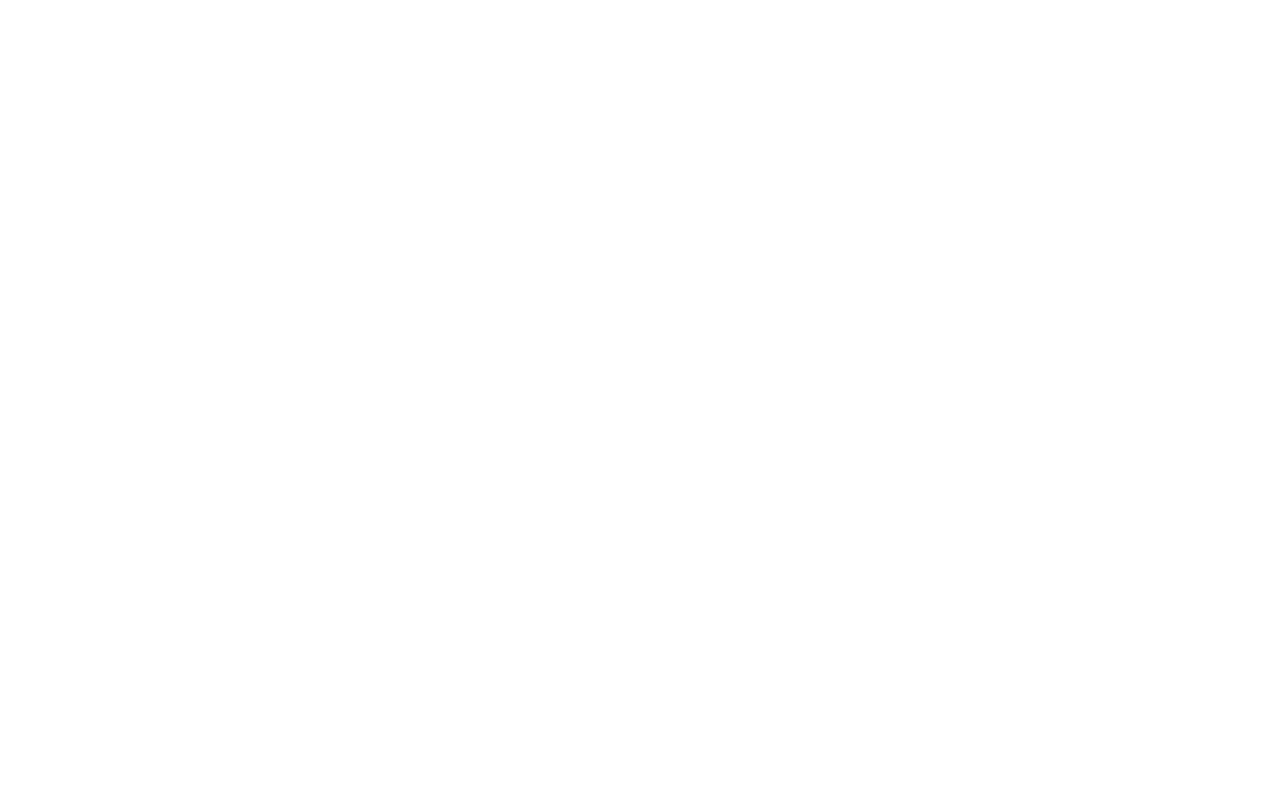
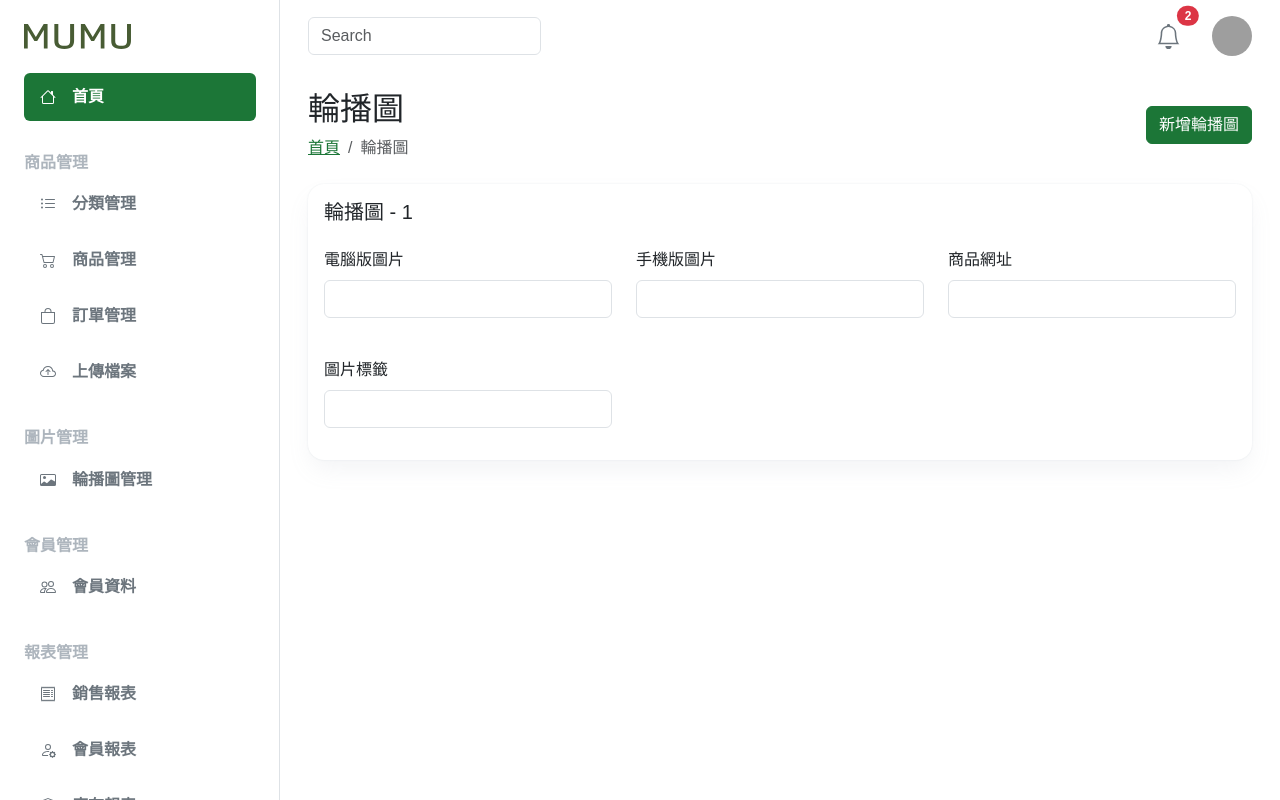
Before and after one commit to ws-luke/mumuadmin, a Vue app: page /admin/carousel in a window 1280 px wide. Before the commit this address had no page. Built offline with nearby package versions, Linux system fonts and the light colour scheme; grey boxes are pictures that could not be loaded.

Commit message:
新增輪播圖頁面 尚未完成功能

```diff
--- a/src/components/LeftMenuView.vue
+++ b/src/components/LeftMenuView.vue
@@ -95,6 +95,16 @@ import LogoComponent from '@/components/LogoComponent.vue'
                 <path d="M4.406 3.342A5.53 5.53 0 0 1 8 2c2.69 0 4.923 2 5.166 4.579C14.758 6.804 16 8.137 16 9.773 16 11.569 14.502 13 12.687 13H3.781C1.708 13 0 11.366 0 9.318c0-1.763 1.266-3.223 2.942-3.593.143-.863.698-1.723 1.464-2.383m.653.757c-.757.653-1.153 1.44-1.153 2.056v.448l-.445.049C2.064 6.805 1 7.952 1 9.318 1 10.785 2.23 12 3.781 12h8.906C13.98 12 15 10.988 15 9.773c0-1.216-1.02-2.228-2.313-2.228h-.5v-.5C12.188 4.825 10.328 3 8 3a4.53 4.53 0 0 0-2.941 1.1z"/>
               </svg>
               <span>上傳檔案</span>
+            </router-link>
+          </li>
+          <h5 class="fs-6 fw-bold mt-4 listTitle">圖片管理</h5>
+          <li class="nav-item">
+            <router-link to="/admin/carousel" class="nav-link d-flex align-items-center gap-3 mb-2">
+              <svg xmlns="http://www.w3.org/2000/svg" width="16" height="16" fill="currentColor" class="bi bi-card-image" viewBox="0 0 16 16">
+                <path d="M6.002 5.5a1.5 1.5 0 1 1-3 0 1.5 1.5 0 0 1 3 0"/>
+                <path d="M1.5 2A1.5 1.5 0 0 0 0 3.5v9A1.5 1.5 0 0 0 1.5 14h13a1.5 1.5 0 0 0 1.5-1.5v-9A1.5 1.5 0 0 0 14.5 2zm13 1a.5.5 0 0 1 .5.5v6l-3.775-1.947a.5.5 0 0 0-.577.093l-3.71 3.71-2.66-1.772a.5.5 0 0 0-.63.062L1.002 12v.54L1 12.5v-9a.5.5 0 0 1 .5-.5z"/>
+              </svg>
+              <span>輪播圖管理</span>
             </router-link>
           </li>
           <h5 class="fs-6 fw-bold mt-4 listTitle">會員管理</h5>
--- a/src/router/index.js
+++ b/src/router/index.js
@@ -35,6 +35,11 @@ const router = createRouter({
           path: '/admin/upload', // 上傳檔案
           name: 'upload',
           component: () => import('@/views/uploadView.vue'),
+        },
+        {
+          path: '/admin/carousel', // 輪播圖
+          name: 'carousel',
+          component: () => import('@/views/images/CarouselView.vue'),
         },
         {
           path: '/admin/orders', // 訂單列表
--- /dev/null
+++ b/src/views/images/CarouselView.vue
@@ -0,0 +1,53 @@
+<template>
+    <div class="container-fluid">
+        <div class="row mb-4">
+            <div class="col">
+                <div class="d-flex align-items-center justify-content-between">
+                <div>
+                    <h2>輪播圖</h2>
+                    <nav>
+                    <ol class="breadcrumb mb-0">
+                        <li class="breadcrumb-item">
+                        <router-link to="/admin/dashboard">首頁</router-link>
+                        </li>
+                        <li class="breadcrumb-item active" aria-current="page">輪播圖</li>
+                    </ol>
+                    </nav>
+                </div>
+                <button type="button" class="btn btn-primary">
+                    新增輪播圖
+                </button>
+                </div>
+            </div>
+        </div>
+        <div class="row">
+            <div class="col">
+                <div class="card">
+                    <div class="card-body">
+                        <h5 class="mb-4">輪播圖 - 1</h5>
+                        <div class="row">
+                            <div class="mb-3 col-4">
+                                <label class="form-label" for="pcImage">電腦版圖片</label>
+                                <input class="form-control" id="pcImage" type="text">
+                                <img src="" class="img-fluid">
+                            </div>
+                            <div class="mb-3 col-4">
+                                <label class="form-label" for="mobileImage">手機版圖片</label>
+                                <input class="form-control" id="mobileImage" type="text">
+                                <img src="" class="img-fluid">
+                            </div>
+                            <div class="mb-3 col-4">
+                                <label class="form-label" for="productUrl">商品網址</label>
+                                <input class="form-control" id="productUrl" type="text">
+                            </div>
+                            <div class="mb-3 col-4">
+                                <label class="form-label" for="imageAlt">圖片標籤</label>
+                                <input class="form-control" id="imageAlt" type="text">
+                            </div>
+                        </div>
+                    </div>
+                </div>
+            </div>
+        </div>
+    </div>
+</template>
--- a/src/views/uploadView.vue
+++ b/src/views/uploadView.vue
@@ -75,7 +75,7 @@ const copyToClipboard = () => {
       </div>
     </div>
     <div class="row">
-      <div class="col-8">
+      <div class="col">
           <label class="form-label">圖片網址:</label>
           <input type="text" class="form-control" v-model="url">
           <button @click="copyToClipboard" class="btn btn-secondary mt-2">複製網址</button>
```
